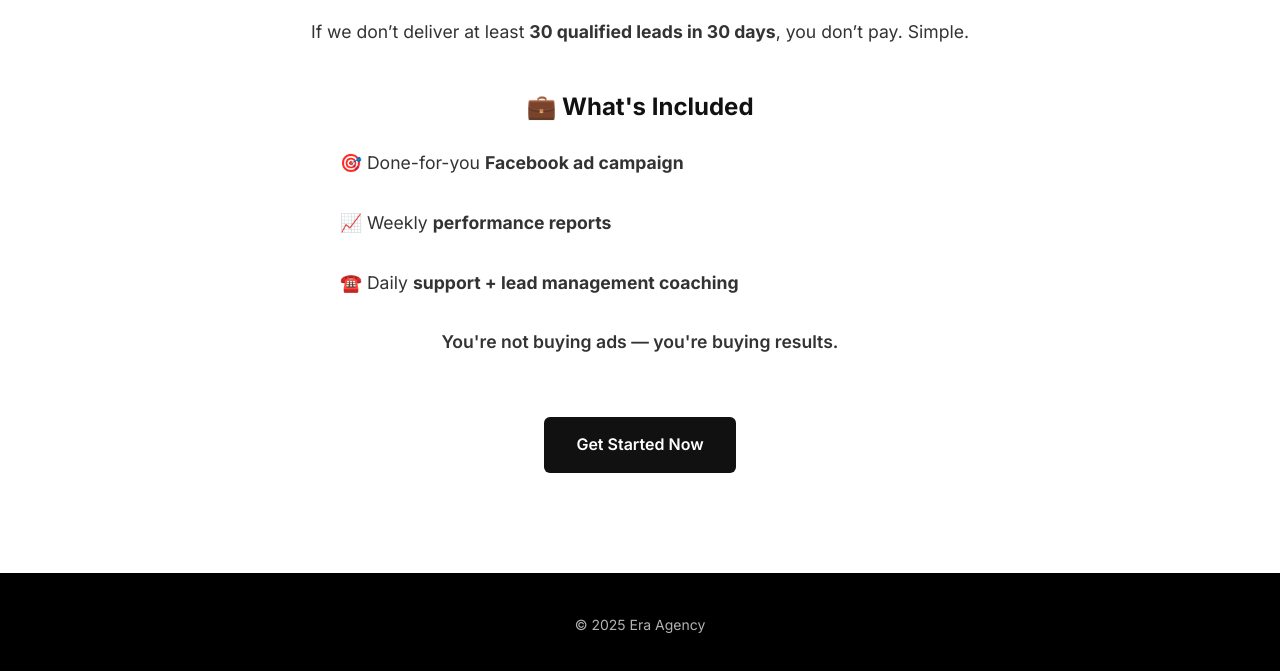
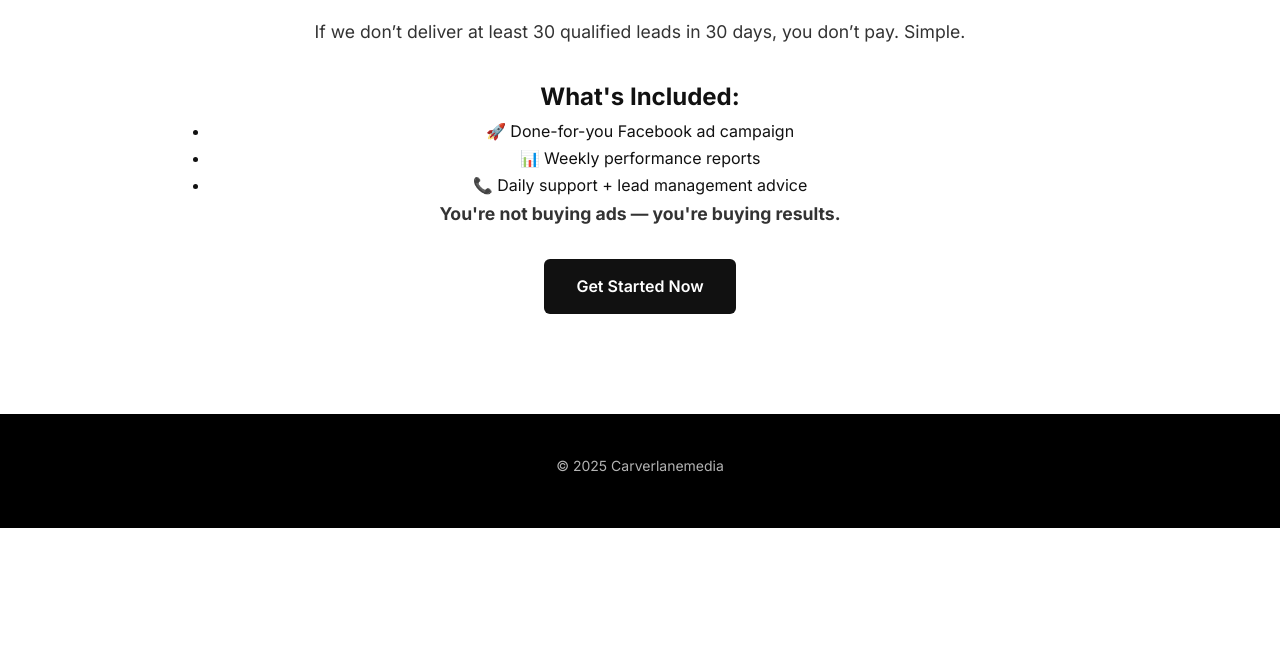
Before and after one commit to EraAgency/era-agency-site, a plain HTML site: page offer.html in a window 1280 px wide. Shown: the part 217-888 px from the top of the page. After the commit the page ends 800 px from the top, so only its background shows below. Drawn offline with Linux system fonts and the light colour scheme.

Commit message:
Update offer.html

```diff
--- a/offer.html
+++ b/offer.html
@@ -2,7 +2,7 @@
 <html lang="en">
 <head>
   <meta charset="UTF-8">
-  <title>Our Offer | Era Agency</title>
+  <title>Our Offer | Carverlanemedia</title>
   <link rel="stylesheet" href="style.css">
 </head>
 <body>
@@ -21,26 +21,22 @@
 <main>
   <section class="content">
     <h1>Our Irresistible Offer</h1>
-    <p>If we don’t deliver at least <strong>30 qualified leads in 30 days</strong>, you don’t pay. Simple.</p>
+    <p>If we don’t deliver at least 30 qualified leads in 30 days, you don’t pay. Simple.</p>
 
-    <h2 style="margin-top: 40px;">💼 What's Included</h2>
+    <h2>What's Included:</h2>
+    <ul>
+      <li>🚀 Done-for-you Facebook ad campaign</li>
+      <li>📊 Weekly performance reports</li>
+      <li>📞 Daily support + lead management advice</li>
+    </ul>
 
-    <div style="text-align: left; max-width: 600px; margin: 20px auto;">
-      <p>🎯 Done-for-you <strong>Facebook ad campaign</strong></p>
-      <p>📈 Weekly <strong>performance reports</strong></p>
-      <p>☎️ Daily <strong>support + lead management coaching</strong></p>
-    </div>
-
-    <p style="margin-top: 30px; font-weight: 600; font-size: 1.1rem;">
-      You're not buying ads — you're buying results.
-    </p>
-
-    <a href="contact.html" class="cta-button" style="margin-top: 30px;">Get Started Now</a>
+    <p><strong>You're not buying ads — you're buying results.</strong></p>
+    <a href="contact.html" class="cta-button">Get Started Now</a>
   </section>
 </main>
 
 <footer>
-  <p>© 2025 Era Agency</p>
+  <p>© 2025 Carverlanemedia</p>
 </footer>
 
 </body>
```
